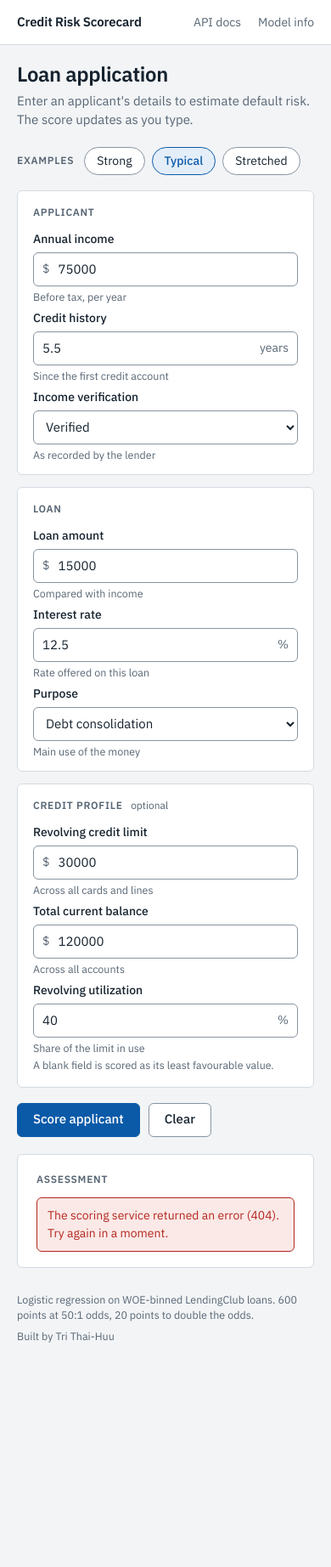
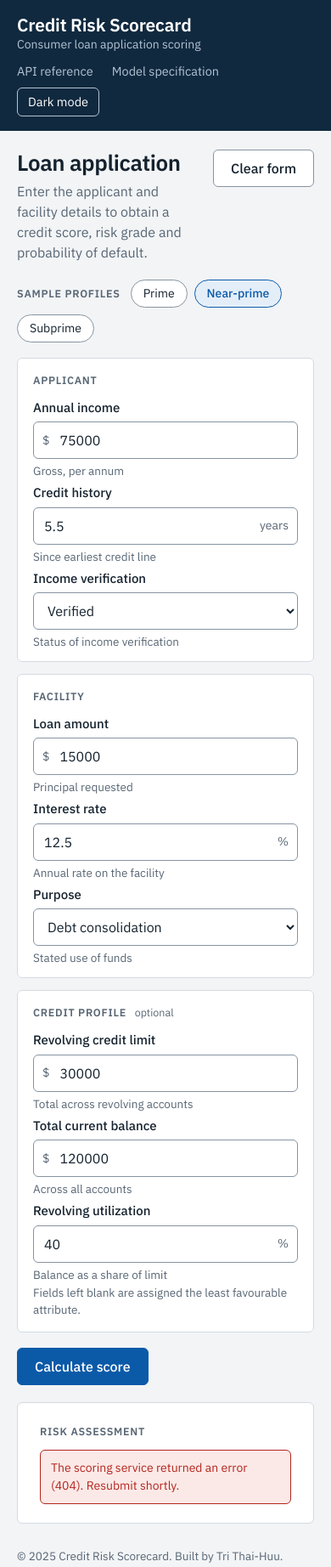
Before and after one commit to thaitri2005/Credit-Scorecard-for-Default-Prediction, a plain HTML site: page app/static/index.html in a window 390 px wide. Shown: the top 1844 px of the page at 85% size. Before the commit the page ends 1610 px from the top, so only its background shows below. Drawn offline with Linux system fonts and the light colour scheme; no server answers.

Commit message:
Refine web UI: masthead, light and dark themes, underwriting terminology
- Masthead with product title, larger type scale
- Light theme by default with a dark mode toggle
- Clear form button beside the application heading
- Sample profiles named Prime, Near-prime and Subprime
- Score attribution table uses scorecard terms

```diff
--- a/app/static/css/style.css
+++ b/app/static/css/style.css
@@ -11,6 +11,10 @@
     --accent: #0b5aa8;
     --accent-ink: #ffffff;
     --accent-soft: #e4eef8;
+    --mast: #10293f;
+    --mast-ink: #ffffff;
+    --mast-muted: #b4c4d3;
+    --mast-line: #10293f;
     --danger: #b3261e;
     --danger-soft: #fbe9e7;
     --positive: #1b7a52;
@@ -32,8 +36,8 @@
     --radius: 6px;
 }
 
-@media (prefers-color-scheme: dark) {
-    :root {
+/* Light is the default; dark is opt-in from the masthead toggle. */
+:root[data-theme="dark"] {
     --bg: #10171e;
     --surface: #18222c;
     --ink: #e6ecf1;
@@ -48,7 +52,8 @@
     --positive: #5cc596;
     --negative: #ee8b73;
     color-scheme: dark;
-    }
+    --mast: #0b141c;
+    --mast-line: #2c3945;
 }
 
 *,
@@ -62,7 +67,7 @@ body {
     background: var(--bg);
     color: var(--ink);
     font-family: var(--font-text);
-    font-size: 15px;
+    font-size: 16px;
     line-height: 1.5;
     -webkit-font-smoothing: antialiased;
 }
@@ -92,56 +97,101 @@ a {
     outline-offset: 2px;
 }
 
-/* Top bar */
-.topbar {
-    background: var(--surface);
-    border-bottom: 1px solid var(--line);
+/* Masthead */
+.masthead {
+    background: var(--mast);
+    border-bottom: 1px solid var(--mast-line);
+    color: var(--mast-ink);
 }
 
-.topbar-inner {
+.masthead-inner {
     display: flex;
+    flex-wrap: wrap;
     align-items: center;
     justify-content: space-between;
-    gap: 16px;
-    height: 52px;
+    gap: 10px 24px;
+    padding-block: 16px;
+}
+
+.masthead-title {
+    display: flex;
+    flex-direction: column;
 }
 
 .brand {
+    font-size: 21px;
     font-weight: 600;
     letter-spacing: -0.01em;
+    line-height: 1.25;
 }
 
-.topnav {
-    display: flex;
-    gap: 20px;
+.brand-sub {
     font-size: 14px;
+    color: var(--mast-muted);
 }
 
-.topnav a {
-    color: var(--muted);
+.masthead-nav {
+    display: flex;
+    flex-wrap: wrap;
+    align-items: center;
+    gap: 8px 22px;
+    font-size: 14.5px;
+}
+
+.masthead-nav a {
+    color: var(--mast-muted);
     text-decoration: none;
 }
 
-.topnav a:hover {
-    color: var(--ink);
+.masthead-nav a:hover {
+    color: var(--mast-ink);
     text-decoration: underline;
+}
+
+.theme-toggle {
+    font: inherit;
+    color: var(--mast-ink);
+    background: transparent;
+    border: 1px solid var(--mast-muted);
+    border-radius: var(--radius);
+    padding: 5px 12px;
+    cursor: pointer;
+}
+
+.theme-toggle:hover {
+    background: rgba(255, 255, 255, 0.12);
+}
+
+.masthead :focus-visible {
+    outline-color: var(--mast-ink);
 }
 
 /* Workspace */
 .workspace {
     display: grid;
-    grid-template-columns: minmax(0, 1fr) minmax(0, 440px);
-    gap: 28px;
+    grid-template-columns: minmax(0, 1fr) minmax(0, 470px);
+    gap: 32px;
     align-items: start;
-    padding-block: 28px 40px;
+    padding-block: 32px 44px;
 }
 
 .inputs {
     min-width: 0;
 }
 
+.section-head {
+    display: flex;
+    align-items: flex-start;
+    justify-content: space-between;
+    gap: 16px;
+}
+
+.section-head .btn {
+    flex: none;
+}
+
 h1 {
-    font-size: 24px;
+    font-size: 30px;
     font-weight: 600;
     letter-spacing: -0.015em;
     line-height: 1.2;
@@ -163,7 +213,7 @@ h1 {
 }
 
 .presets-label {
-    font-size: 12px;
+    font-size: 12.5px;
     font-weight: 600;
     letter-spacing: 0.06em;
     text-transform: uppercase;
@@ -212,7 +262,7 @@ fieldset {
 legend {
     float: left;
     width: 100%;
-    font-size: 12px;
+    font-size: 12.5px;
     font-weight: 600;
     letter-spacing: 0.06em;
     text-transform: uppercase;
@@ -240,7 +290,7 @@ legend {
 
 label {
     display: block;
-    font-size: 14px;
+    font-size: 15px;
     font-weight: 500;
     margin-bottom: 5px;
 }
@@ -268,8 +318,8 @@ label {
     flex: 1;
     min-width: 0;
     width: 100%;
-    height: 38px;
-    padding: 0 10px;
+    height: 42px;
+    padding: 0 12px;
     border: 0;
     background: transparent;
     color: var(--ink);
@@ -307,9 +357,9 @@ label {
 /* One fixed-height line holds either the hint or the error, so showing an
    error never moves the layout. */
 .hint {
-    min-height: 20px;
-    margin-top: 3px;
-    font-size: 12.5px;
+    min-height: 21px;
+    margin-top: 4px;
+    font-size: 13.5px;
     color: var(--muted);
 }
 
@@ -327,7 +377,7 @@ label {
 
 .fieldset-note {
     clear: both;
-    font-size: 12.5px;
+    font-size: 13.5px;
     color: var(--muted);
     padding-bottom: 4px;
 }
@@ -341,8 +391,8 @@ label {
 .btn {
     font: inherit;
     font-weight: 500;
-    height: 40px;
-    padding: 0 18px;
+    height: 44px;
+    padding: 0 20px;
     border: 1px solid var(--line-strong);
     border-radius: var(--radius);
     background: var(--surface);
@@ -373,7 +423,7 @@ label {
     background: var(--surface);
     border: 1px solid var(--line);
     border-radius: var(--radius);
-    padding: 20px 22px 18px;
+    padding: 24px 26px 22px;
     scroll-margin-top: 16px;
 }
 
@@ -386,7 +436,7 @@ label {
 }
 
 h2 {
-    font-size: 12px;
+    font-size: 12.5px;
     font-weight: 600;
     letter-spacing: 0.06em;
     text-transform: uppercase;
@@ -427,20 +477,20 @@ h2 {
 }
 
 .stat-label {
-    font-size: 12.5px;
+    font-size: 13.5px;
     color: var(--muted);
 }
 
 .stat-value {
     font-family: var(--font-data);
-    font-size: 22px;
+    font-size: 26px;
     font-weight: 500;
     line-height: 1.2;
     font-variant-numeric: tabular-nums;
 }
 
 .stat-value.score {
-    font-size: 44px;
+    font-size: 56px;
     font-weight: 600;
     letter-spacing: -0.03em;
     line-height: 1;
@@ -450,10 +500,10 @@ h2 {
     --grade: var(--line-strong);
     align-self: flex-start;
     font-family: var(--font-data);
-    font-size: 20px;
+    font-size: 24px;
     font-weight: 600;
     line-height: 1;
-    padding: 6px 10px;
+    padding: 7px 12px;
     border-radius: 4px;
     border: 2px solid var(--grade);
     background: color-mix(in srgb, var(--grade) 16%, var(--surface));
@@ -470,7 +520,8 @@ h2 {
 .grade-C { --grade: var(--g-c); }
 
 .verdict {
-    margin-top: 10px;
+    margin-top: 12px;
+    font-size: 17px;
     font-weight: 500;
 }
 
@@ -487,7 +538,7 @@ h2 {
 .scale-bands {
     display: flex;
     gap: 2px;
-    height: 12px;
+    height: 14px;
 }
 
 .scale-band {
@@ -524,7 +575,7 @@ h2 {
     gap: 2px;
     margin-top: 5px;
     font-family: var(--font-data);
-    font-size: 11px;
+    font-size: 12px;
     color: var(--muted);
 }
 
@@ -540,8 +591,8 @@ h2 {
 
 /* Points breakdown */
 h3 {
-    margin-top: 24px;
-    font-size: 15px;
+    margin-top: 28px;
+    font-size: 17px;
     font-weight: 600;
 }
 
@@ -549,7 +600,7 @@ h3 {
     width: 100%;
     margin-top: 8px;
     border-collapse: collapse;
-    font-size: 14px;
+    font-size: 15px;
 }
 
 .breakdown th,
@@ -562,7 +613,7 @@ h3 {
 }
 
 .breakdown thead th {
-    font-size: 12.5px;
+    font-size: 13.5px;
     color: var(--muted);
     padding-top: 0;
 }
@@ -596,7 +647,7 @@ h3 {
 
 .note {
     margin-top: 12px;
-    font-size: 12.5px;
+    font-size: 13.5px;
     color: var(--muted);
 }
 
@@ -611,7 +662,7 @@ h3 {
     justify-content: space-between;
     gap: 6px 24px;
     padding-block: 0 28px;
-    font-size: 12.5px;
+    font-size: 13.5px;
     color: var(--muted);
 }
 
@@ -624,7 +675,11 @@ h3 {
     .workspace {
         grid-template-columns: minmax(0, 1fr);
         gap: 20px;
-        padding-block: 20px 28px;
+        padding-block: 22px 28px;
+    }
+
+    h1 {
+        font-size: 26px;
     }
 
     .results {
@@ -654,7 +709,7 @@ h3 {
 
     .mobilebar-score {
         font-family: var(--font-data);
-        font-size: 20px;
+        font-size: 22px;
         font-weight: 600;
     }
 
@@ -685,7 +740,7 @@ h3 {
     }
 
     .stat-value.score {
-        font-size: 38px;
+        font-size: 46px;
     }
 }
 
--- a/app/static/index.html
+++ b/app/static/index.html
@@ -10,26 +10,35 @@
     <link rel="stylesheet" href="/static/css/style.css">
 </head>
 <body>
-    <header class="topbar">
-        <div class="wrap topbar-inner">
-            <span class="brand">Credit Risk Scorecard</span>
-            <nav class="topnav" aria-label="Reference">
-                <a href="/docs">API docs</a>
-                <a href="/api/v1/model/info">Model info</a>
+    <header class="masthead">
+        <div class="wrap masthead-inner">
+            <div class="masthead-title">
+                <span class="brand">Credit Risk Scorecard</span>
+                <span class="brand-sub">Consumer loan application scoring</span>
+            </div>
+            <nav class="masthead-nav" aria-label="Reference">
+                <a href="/docs">API reference</a>
+                <a href="/api/v1/model/info">Model specification</a>
+                <button type="button" class="theme-toggle" id="themeToggle">Dark mode</button>
             </nav>
         </div>
     </header>
 
     <main class="wrap workspace">
         <section class="inputs" aria-labelledby="inputsHeading">
-            <h1 id="inputsHeading">Loan application</h1>
-            <p class="lede">Enter an applicant's details to estimate default risk. The score updates as you type.</p>
+            <div class="section-head">
+                <div>
+                    <h1 id="inputsHeading">Loan application</h1>
+                    <p class="lede">Enter the applicant and facility details to obtain a credit score, risk grade and probability of default.</p>
+                </div>
+                <button type="button" class="btn" id="clearBtn">Clear form</button>
+            </div>
 
-            <div class="presets" role="group" aria-label="Example applicants">
-                <span class="presets-label">Examples</span>
-                <button type="button" class="chip" data-preset="strong">Strong</button>
-                <button type="button" class="chip" data-preset="typical">Typical</button>
-                <button type="button" class="chip" data-preset="stretched">Stretched</button>
+            <div class="presets" role="group" aria-label="Sample profiles">
+                <span class="presets-label">Sample profiles</span>
+                <button type="button" class="chip" data-preset="strong">Prime</button>
+                <button type="button" class="chip" data-preset="typical">Near-prime</button>
+                <button type="button" class="chip" data-preset="stretched">Subprime</button>
             </div>
 
             <form id="loanForm" novalidate>
@@ -41,7 +50,7 @@
                             <div class="control"><span class="unit">$</span>
                                 <input type="number" id="annual_inc" name="annual_inc" inputmode="decimal" step="any" min="1" max="10000000" required aria-describedby="annual_inc_hint">
                             </div>
-                            <p class="hint" id="annual_inc_hint" data-hint="Before tax, per year"></p>
+                            <p class="hint" id="annual_inc_hint" data-hint="Gross, per annum"></p>
                         </div>
                         <div class="field">
                             <label for="credit_history_length">Credit history</label>
@@ -49,7 +58,7 @@
                                 <input type="number" id="credit_history_length" name="credit_history_length" inputmode="decimal" step="any" min="0" max="100" required aria-describedby="credit_history_length_hint">
                                 <span class="unit">years</span>
                             </div>
-                            <p class="hint" id="credit_history_length_hint" data-hint="Since the first credit account"></p>
+                            <p class="hint" id="credit_history_length_hint" data-hint="Since earliest credit line"></p>
                         </div>
                         <div class="field">
                             <label for="verification_status">Income verification</label>
@@ -61,20 +70,20 @@
                                     <option value="Not Verified">Not verified</option>
                                 </select>
                             </div>
-                            <p class="hint" id="verification_status_hint" data-hint="As recorded by the lender"></p>
+                            <p class="hint" id="verification_status_hint" data-hint="Status of income verification"></p>
                         </div>
                     </div>
                 </fieldset>
 
                 <fieldset>
-                    <legend>Loan</legend>
+                    <legend>Facility</legend>
                     <div class="fields">
                         <div class="field">
                             <label for="loan_amount">Loan amount</label>
                             <div class="control"><span class="unit">$</span>
                                 <input type="number" id="loan_amount" name="loan_amount" inputmode="decimal" step="any" min="1" required aria-describedby="loan_amount_hint">
                             </div>
-                            <p class="hint" id="loan_amount_hint" data-hint="Compared with income"></p>
+                            <p class="hint" id="loan_amount_hint" data-hint="Principal requested"></p>
                         </div>
                         <div class="field">
                             <label for="int_rate">Interest rate</label>
@@ -82,7 +91,7 @@
                                 <input type="number" id="int_rate" name="int_rate" inputmode="decimal" step="any" min="0" max="50" required aria-describedby="int_rate_hint">
                                 <span class="unit">%</span>
                             </div>
-                            <p class="hint" id="int_rate_hint" data-hint="Rate offered on this loan"></p>
+                            <p class="hint" id="int_rate_hint" data-hint="Annual rate on the facility"></p>
                         </div>
                         <div class="field">
                             <label for="purpose">Purpose</label>
@@ -105,7 +114,7 @@
                                     <option value="other">Other</option>
                                 </select>
                             </div>
-                            <p class="hint" id="purpose_hint" data-hint="Main use of the money"></p>
+                            <p class="hint" id="purpose_hint" data-hint="Stated use of funds"></p>
                         </div>
                     </div>
                 </fieldset>
@@ -118,7 +127,7 @@
                             <div class="control"><span class="unit">$</span>
                                 <input type="number" id="total_rev_hi_lim" name="total_rev_hi_lim" inputmode="decimal" step="any" min="0" aria-describedby="total_rev_hi_lim_hint">
                             </div>
-                            <p class="hint" id="total_rev_hi_lim_hint" data-hint="Across all cards and lines"></p>
+                            <p class="hint" id="total_rev_hi_lim_hint" data-hint="Total across revolving accounts"></p>
                         </div>
                         <div class="field">
                             <label for="tot_cur_bal">Total current balance</label>
@@ -133,23 +142,22 @@
                                 <input type="number" id="revol_util" name="revol_util" inputmode="decimal" step="any" min="0" max="100" aria-describedby="revol_util_hint">
                                 <span class="unit">%</span>
                             </div>
-                            <p class="hint" id="revol_util_hint" data-hint="Share of the limit in use"></p>
+                            <p class="hint" id="revol_util_hint" data-hint="Balance as a share of limit"></p>
                         </div>
                     </div>
-                    <p class="fieldset-note">A blank field is scored as its least favourable value.</p>
+                    <p class="fieldset-note">Fields left blank are assigned the least favourable attribute.</p>
                 </fieldset>
 
                 <div class="actions">
-                    <button type="submit" class="btn btn-primary" id="submitBtn">Score applicant</button>
-                    <button type="button" class="btn" id="clearBtn">Clear</button>
+                    <button type="submit" class="btn btn-primary" id="submitBtn">Calculate score</button>
                 </div>
             </form>
         </section>
 
         <section class="results" id="results" aria-labelledby="resultsHeading" tabindex="-1">
-            <h2 id="resultsHeading">Assessment</h2>
+            <h2 id="resultsHeading">Risk assessment</h2>
 
-            <p class="empty" id="resultEmpty">Complete the applicant and loan fields to see a score.</p>
+            <p class="empty" id="resultEmpty">Enter the required application details to generate an assessment.</p>
             <p class="alert" id="resultError" role="alert" hidden></p>
 
             <div id="resultBody" hidden>
@@ -163,7 +171,7 @@
                         <span class="grade" id="riskLevel"></span>
                     </div>
                     <div class="stat">
-                        <span class="stat-label">Default probability</span>
+                        <span class="stat-label">Probability of default</span>
                         <span class="stat-value" id="defaultProb"></span>
                     </div>
                 </div>
@@ -177,12 +185,12 @@
                     <div class="scale-axis" id="scaleAxis"></div>
                 </div>
 
-                <h3>Why this score</h3>
+                <h3>Score attribution</h3>
                 <table class="breakdown">
                     <thead>
                         <tr>
-                            <th scope="col">Input</th>
-                            <th scope="col">Value</th>
+                            <th scope="col">Characteristic</th>
+                            <th scope="col">Attribute</th>
                             <th scope="col" class="num">Points</th>
                         </tr>
                     </thead>
@@ -196,7 +204,7 @@
                 </table>
 
                 <p class="note" id="resultMessage"></p>
-                <p class="note">Grades are internal to this model, not agency credit ratings. Use the probability to rank applicants rather than as a lifetime default forecast.</p>
+                <p class="note">Grades follow an internal scale and are not external agency ratings. Probability of default is a model estimate intended for rank-ordering applicants.</p>
             </div>
         </section>
     </main>
@@ -204,12 +212,12 @@
     <a class="mobilebar" id="mobileBar" href="#results" hidden>
         <span class="mobilebar-score" id="mobileScore"></span>
         <span class="mobilebar-grade" id="mobileGrade"></span>
-        <span class="mobilebar-link">See assessment</span>
+        <span class="mobilebar-link">View assessment</span>
     </a>
 
     <footer class="wrap footer">
-        <span>Logistic regression on WOE-binned LendingClub loans. 600 points at 50:1 odds, 20 points to double the odds.</span>
-        <span>Built by Tri Thai-Huu</span>
+        <span>&copy; 2025 Credit Risk Scorecard. Built by Tri Thai-Huu.</span>
+        <span>Logistic regression on WOE-binned LendingClub loans. 600 points at 50:1 odds, PDO 20.</span>
     </footer>
 
     <script src="/static/js/app.js"></script>
--- a/app/static/js/app.js
+++ b/app/static/js/app.js
@@ -85,6 +85,24 @@ class CreditRiskUI {
             });
         });
 
+        this.themeToggle = document.getElementById('themeToggle');
+        this.themeToggle.addEventListener('click', () => {
+            const next = document.documentElement.dataset.theme === 'dark' ? 'light' : 'dark';
+            this.setTheme(next);
+            try {
+                localStorage.setItem('theme', next);
+            } catch (error) {
+                // The choice simply lasts for this visit.
+            }
+        });
+        let savedTheme = null;
+        try {
+            savedTheme = localStorage.getItem('theme');
+        } catch (error) {
+            savedTheme = null;
+        }
+        this.setTheme(savedTheme || document.documentElement.dataset.theme || 'light');
+
         // The bottom summary bar is only useful while the assessment is off screen.
         if ('IntersectionObserver' in window) {
             new IntersectionObserver(([entry]) => {
@@ -93,6 +111,11 @@ class CreditRiskUI {
         }
 
         this.loadScale().then(() => this.applyPreset('typical'));
+    }
+
+    setTheme(theme) {
+        document.documentElement.dataset.theme = theme;
+        this.themeToggle.textContent = theme === 'dark' ? 'Light mode' : 'Dark mode';
     }
 
     fields() {
@@ -268,7 +291,7 @@ class CreditRiskUI {
             }
         } catch (error) {
             if (error.name !== 'AbortError') {
-                this.showError('Could not reach the scoring service. Check your connection and try again.');
+                this.showError('The scoring service could not be reached. Check the connection and resubmit.');
             }
         } finally {
             if (this.pending === controller) {
@@ -292,12 +315,12 @@ class CreditRiskUI {
                 }
                 return item.msg;
             });
-            return messages.join('. ') || 'Some of the details are not valid.';
+            return messages.join('. ') || 'One or more application details are not valid.';
         }
         if (typeof detail === 'string') {
-            return `${detail}. Try again in a moment.`;
+            return `${detail}. Resubmit shortly.`;
         }
-        return `The scoring service returned an error (${status}). Try again in a moment.`;
+        return `The scoring service returned an error (${status}). Resubmit shortly.`;
     }
 
     // ----- Rendering -----
@@ -351,7 +374,7 @@ class CreditRiskUI {
             row.append(name, detail, number);
             rows.appendChild(row);
         };
-        addRow('Starting points', 'Average applicant', Number(result.base_points).toFixed(1));
+        addRow('Base score', 'Population average', Number(result.base_points).toFixed(1));
         const ordered = [...(result.points || [])].sort(
             (a, b) => FEATURE_ORDER.indexOf(a.feature) - FEATURE_ORDER.indexOf(b.feature)
         );
@@ -364,7 +387,7 @@ class CreditRiskUI {
 
         const missing = (result.missing_fields || []).map((name) => this.labelFor(name));
         document.getElementById('resultMessage').textContent = missing.length
-            ? `Not provided, so scored as the least favourable value: ${missing.join(', ')}.`
+            ? `Not provided; assigned the least favourable attribute: ${missing.join(', ')}.`
             : '';
 
         document.getElementById('mobileScore').textContent = score.toFixed(0);
```
Lines whose indentation alone changed are shown as unchanged.
